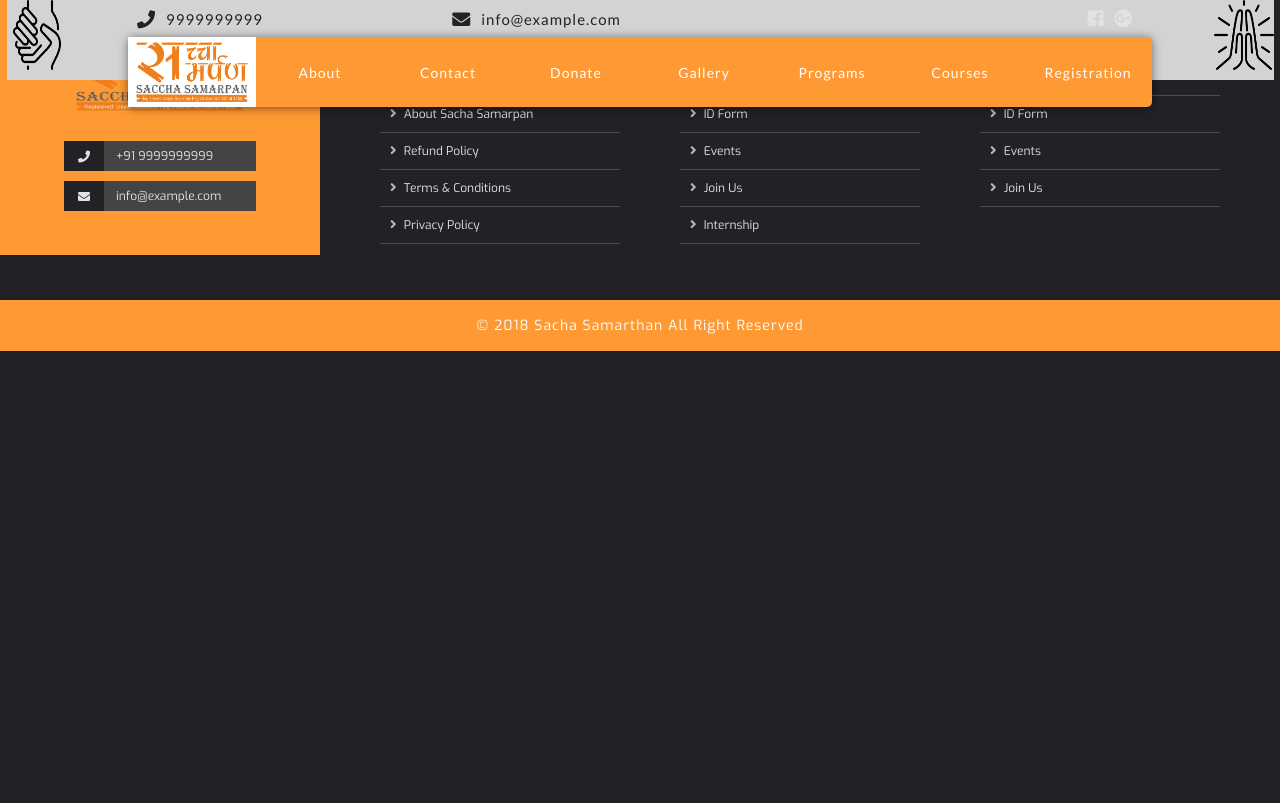
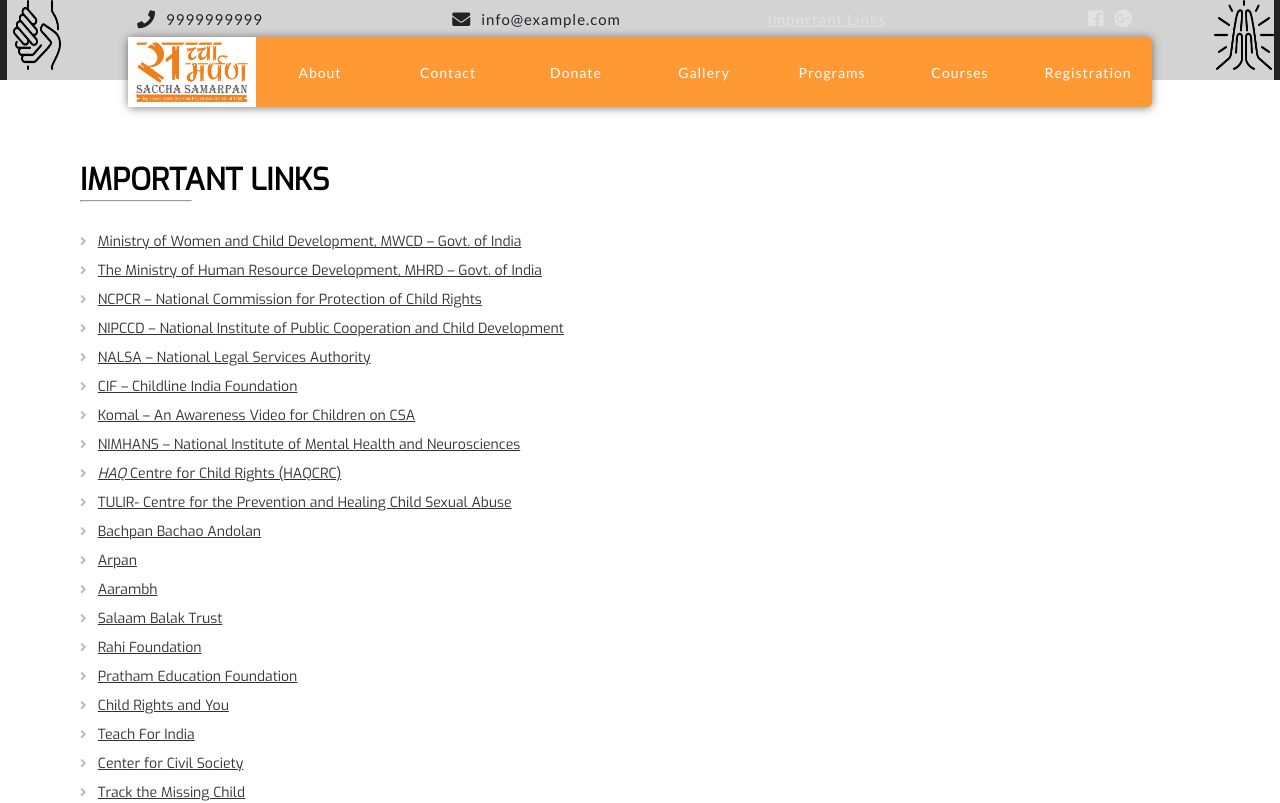
Before and after one commit to riverrz/sacha-samarpan-ngo, a React app in the folder client/: page /important-links in a window 1280 px wide. Shown: the top 803 px of the page. Built offline with nearby package versions, Linux system fonts and the light colour scheme.

Commit message:
Add Importantlinks component

```diff
--- a/client/src/App.js
+++ b/client/src/App.js
@@ -8,6 +8,7 @@
 import Frontpage from "./containers/Frontpage/Frontpage";
 import About from "./components/About/About";
 import IssuesAndViews from './components/IssuesAndViews/IssuesAndViews';
+import Importantlinks from './components/Importantlinks/Importantlinks';
 class App extends Component {
   render() {
     return (
@@ -32,6 +33,7 @@
         <Route path="/" exact component={Frontpage} />
         <Route path="/about" exact component={About} />
         <Route path="/issues" exact component={IssuesAndViews} />
+        <Route path="/important-links" exact component={Importantlinks} />
         <Footer />
       </div>
     );
--- /dev/null
+++ b/client/src/components/Importantlinks/Importantlinks.css
@@ -0,0 +1,33 @@
+.container {
+  width: 100%;
+  background-color: #fff;
+  font-family: inherit;
+  margin-top: 8rem;
+  padding: 8rem;
+}
+.heading {
+  font-size: 3rem;
+  text-transform: uppercase;
+  font-family: inherit;
+}
+.linksList {
+  margin-top: 3rem;
+  list-style: none;
+}
+.linksList a {
+  color: #333333;
+  font-size: 1.4rem;
+}
+.linksList > li {
+  margin: 1rem 0;
+}
+.linksList  i {
+  font-size: 1.3rem;
+  color: #bbbbbb;
+  margin-right: 0.8rem;
+}
+.HR {
+  width: 10%;
+  height: 1px;
+  background-color: #777777;
+}
--- /dev/null
+++ b/client/src/components/Importantlinks/Importantlinks.js
@@ -0,0 +1,136 @@
+import React from "react";
+import classes from "./Importantlinks.css";
+const importantlinks = props => (
+  <div className={classes.container}>
+    <h2 className={classes.heading}>Important Links</h2>
+    <hr className={classes.HR}/>
+    <ul className={classes.linksList}>
+      <li>
+        <i class="fas fa-angle-right" /> <a href="http://www.wcd.nic.in/" target="_blank" rel="noopener noreferrer">
+          Ministry of Women and Child Development, MWCD – Govt. of India
+        </a>
+      </li>
+      <li>
+        <i class="fas fa-angle-right" /> <a href="http://mhrd.gov.in/" target="_blank" rel="noopener noreferrer">
+          The Ministry of Human Resource Development, MHRD – Govt. of India
+        </a>
+      </li>
+      <li>
+        <i class="fas fa-angle-right" /> <a href="http://ncpcr.gov.in/" target="_blank" rel="noopener noreferrer">
+          NCPCR – National Commission for Protection of Child Rights
+        </a>
+      </li>
+      <li>
+        <i class="fas fa-angle-right" /> <a href="http://nipccd.nic.in/" target="_blank" rel="noopener noreferrer">
+          NIPCCD – National Institute of Public Cooperation and Child
+          Development
+        </a>
+      </li>
+      <li>
+        <i class="fas fa-angle-right" /> <a href="http://nalsa.gov.in/" target="_blank" rel="noopener noreferrer">
+          NALSA – National Legal Services Authority
+        </a>
+      </li>
+      <li>
+        <i class="fas fa-angle-right" /> <a
+          href="http://www.childlineindia.org.in/"
+          target="_blank"
+          rel="noopener noreferrer"
+        >
+          CIF – Childline India Foundation
+        </a>
+      </li>
+      <li>
+        <i class="fas fa-angle-right" /> <a
+          href="https://www.youtube.com/watch?v=CwzoUnj0Cxc"
+          target="_blank"
+          rel="noopener noreferrer"
+        >
+          Komal – An Awareness Video for Children on CSA
+        </a>
+      </li>
+      <li>
+        <i class="fas fa-angle-right" /> <a href="http://www.nimhans.ac.in/" target="_blank" rel="noopener noreferrer">
+          NIMHANS – National Institute of Mental Health and Neurosciences
+        </a>
+      </li>
+      <li>
+        <i class="fas fa-angle-right" /> <a href="http://haqcrc.org/" target="_blank" rel="noopener noreferrer">
+          <em>HAQ</em>&nbsp;Centre for Child Rights (HAQCRC)
+        </a>
+      </li>
+      <li>
+        <i class="fas fa-angle-right" /> <a href="http://www.tulir.org/" target="_blank" rel="noopener noreferrer">
+          TULIR- Centre for the Prevention and Healing Child Sexual Abuse
+        </a>
+      </li>
+      <li>
+        <i class="fas fa-angle-right" /> <a href="http://www.bba.org.in/" target="_blank" rel="noopener noreferrer">
+          Bachpan Bachao Andolan
+        </a>
+      </li>
+      <li>
+        <i class="fas fa-angle-right" /> <a href="http://arpan.org.in/" target="_blank" rel="noopener noreferrer">
+          Arpan
+        </a>
+      </li>
+      <li>
+        <i class="fas fa-angle-right" /> <a href="http://www.aarambh.org/" target="_blank" rel="noopener noreferrer">
+          Aarambh
+        </a>
+      </li>
+      <li>
+        <i class="fas fa-angle-right" /> <a
+          href="http://www.salaambaalaktrust.com/"
+          target="_blank"
+          rel="noopener noreferrer"
+        >
+          Salaam Balak Trust
+        </a>
+      </li>
+      <li>
+        <i class="fas fa-angle-right" /> <a href="http://www.rahifoundation.org/">Rahi Foundation</a>
+      </li>
+      <li>
+        <i class="fas fa-angle-right" /> <a href="http://www.pratham.org/" target="_blank" rel="noopener noreferrer">
+          Pratham Education Foundation
+        </a>
+      </li>
+      <li>
+        <i class="fas fa-angle-right" /> <a href="https://www.cry.org/" target="_blank" rel="noopener noreferrer">
+          Child Rights and You
+        </a>
+      </li>
+      <li>
+        <i class="fas fa-angle-right" /> <a href="http://www.teachforindia.org/" target="_blank" rel="noopener noreferrer">
+          Teach For India
+        </a>
+      </li>
+      <li>
+        <i class="fas fa-angle-right" /> <a href="http://ccs.in/bpsreport" target="_blank" rel="noopener noreferrer">
+          Center for Civil Society
+        </a>
+      </li>
+      <li>
+        <i class="fas fa-angle-right" /> <a
+          href="http://trackthemissingchild.gov.in/trackchild/index.php"
+          target="_blank"
+          rel="noopener noreferrer"
+        >
+          Track the Missing Child
+        </a>
+      </li>
+      <li>
+        <i class="fas fa-angle-right" /> <a
+          href="https://pencil.gov.in/Complaints/add"
+          target="_blank"
+          rel="noopener noreferrer"
+        >
+          Platform for Effective Enforcement for No Child Labour ( PENCIL )
+        </a>
+      </li>
+    </ul>
+  </div>
+);
+
+export default importantlinks;
--- a/client/src/components/Navigation/Navigation.css
+++ b/client/src/components/Navigation/Navigation.css
@@ -64,6 +64,7 @@
     transform: translate(-50%,-50%);
     z-index: 2;
 }
+
 .navigation__item:hover >a {
   color: #FF8C00;
 }
@@ -109,3 +110,15 @@
 .active {
   color: #222126 !important;
 }
+
+.impLink {
+  color: #222126;
+  margin-right: auto;
+}
+.logoLink {
+  position: relative;
+  color: transparent;
+  width: 100%;
+  height: 100%;
+  display: inline-block;
+}
--- a/client/src/components/Navigation/Navigation.js
+++ b/client/src/components/Navigation/Navigation.js
@@ -22,6 +22,7 @@
             <i class="fas fa-envelope" /> info@example.com
           </div>
           <div className={classes.nav__contact__social}>
+            <Link to="/important-links" className={classes.impLink}>Important Links</Link>
             <a href="/">
               <i class="fab fa-facebook" />
             </a>
@@ -35,7 +36,7 @@
               [classes.navigation__item]: true,
               [classes.logoBox]: true
             })}>
-            <img className={classes.logo} src={Logo} alt="Logo" />
+            <Link to="/" exact className={classes.logoLink}><img className={classes.logo} src={Logo} alt="Logo" /></Link>
           </div>
           <div className={classes.navigation__item}>
             <NavLink to="/about" activeClassName={classes.active}>
@@ -43,12 +44,12 @@
             </NavLink>
             <Dropdown>
               <li>
-                <Link to="/about">
+                <Link to="/about" exact>
                   <i class="fas fa-angle-right" /> About Us
                 </Link>
               </li>
               <li>
-                <Link to="/issues">
+                <Link to="/issues" exact>
                   <i class="fas fa-angle-right" /> Issues & Views
                 </Link>
               </li>
```
